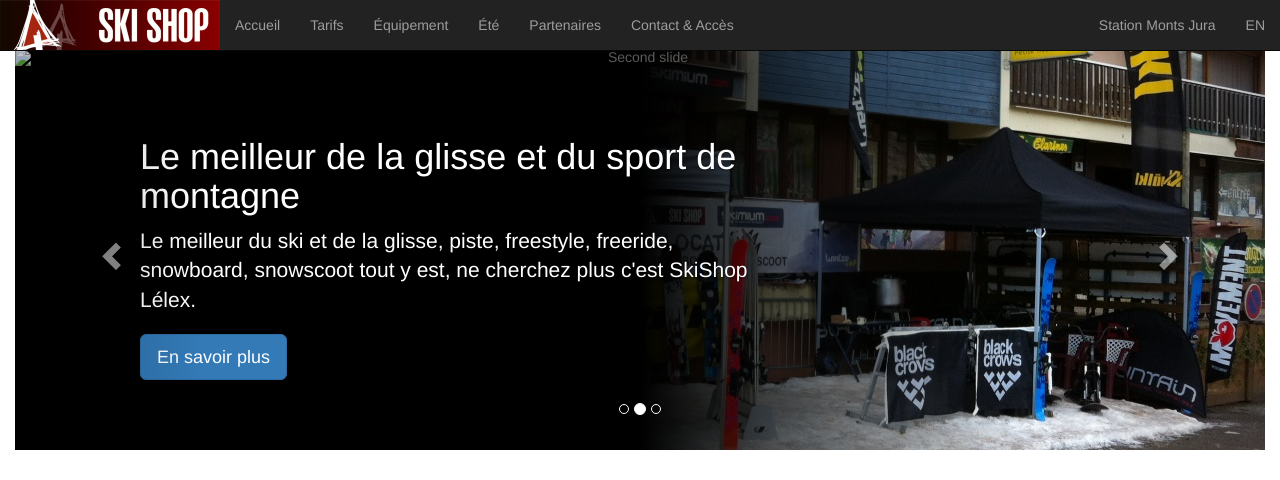
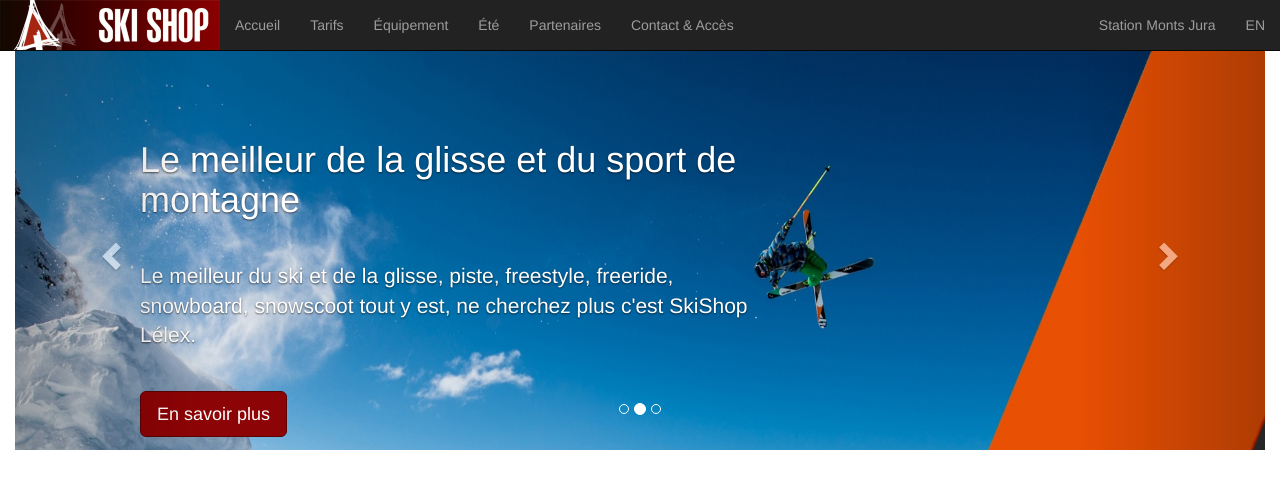
Before and after one commit to skishop/skishop.github.io, a Jekyll site: the page built from index.html, in a window 1280 px wide and 1400 px high. Shown: the top 480 px of the window. Built offline with Jekyll 4.4.1, drawn with Linux system fonts in a browser that asks for light colours; nearby versions of some CDN libraries; grey boxes are pictures that could not be loaded.

Commit message:
Finish first page layout

```diff
--- a/css/style.css
+++ b/css/style.css
@@ -9,7 +9,14 @@
   z-index: 10;
   text-align: left;
   left: 10%;
-  width: 50%; }
+  width: 50%;
+  bottom: inherit; }
+  .carousel-caption p.alone {
+    margin: 2em 0; }
+  .carousel-caption .link-p a {
+    color: white; }
+  .carousel-caption .link-p img {
+    float: right; }
 
 /* Declare heights because of positioning of img element */
 .carousel .item {
@@ -29,7 +36,7 @@
   /* IE10 */
   background-image: -o-linear-gradient(left, black, transparent), url("../images/shop-outside-1228x500.jpg");
   /* Opera 11.10+ */
-  background-image: linear-gradient(to right, black, black 50%, transparent 80%, transparent 100%), url("../images/shop-outside-1228x500.jpg");
+  background-image: linear-gradient(to right, black, black 40%, transparent 80%, transparent 100%), url("../images/shop-outside-1228x500.jpg");
   /* W3C */ }
 
 .carousel-inner > .item > img {
@@ -84,6 +91,14 @@
 /*--- End carousel.css ---*/
 /*--- Constants ---*/
 /*--- Overriding Bootstrap styles ---*/
+.btn-primary {
+  background-color: #8d0406;
+  border-color: #5b0304; }
+
+.btn-primary:hover {
+  background-color: #bf0508;
+  border-color: #8d0406; }
+
 /* Active nav item takes brand red as a background color. */
 .navbar-inverse .navbar-nav > .active > a,
 .navbar-inverse .navbar-nav > .active > a:hover,
--- a/index.html
+++ b/index.html
@@ -14,7 +14,6 @@
     </ol>
     <div class="carousel-inner">
         <div class="item active">
-            <!--<img data-src="holder.js/900x400/auto/#777:#7a7a7a/text:First slide" alt="First slide">-->
             <div class="container">
                 <div class="carousel-caption">
                     <h1>Skishop Lélex, location de matériel de ski au pied des pistes</h1>
@@ -31,11 +30,11 @@
             </div>
         </div>
         <div class="item">
-            <img data-src="holder.js/900x400/auto/#666:#6a6a6a/text:Second slide" alt="Second slide">
+            <img src="images/freeski-1815x500.jpg" alt="Photo freeski Voelkl">
             <div class="container">
                 <div class="carousel-caption">
                     <h1>Le meilleur de la glisse et du sport de montagne</h1>
-                    <p>
+                    <p class="alone">
                         Le meilleur du ski et de la glisse, piste, freestyle, freeride, snowboard, snowscoot tout y est, ne cherchez plus c'est SkiShop Lélex.
                     </p>
                     <p>
@@ -45,15 +44,15 @@
             </div>
         </div>
         <div class="item">
-            <img src="images/panorama-1594x400.jpg" alt="Third slide">
+            <img src="images/panorama-1594x400.jpg" alt="Photo du panorama de Lélex">
             <div class="container">
                 <div class="carousel-caption">
                     <h1>Skishop est partenaire Skimium.com</h1>
-                    <p>
-                        Plus simple, plus rapide, réservez votre matériel dès maintenant.
+                    <p class="alone link-p">
+                        <a href="{{site.skimium-url}}" title=""><img src="images/skimium.png" alt="Logo Skimium" />Plus simple, plus rapide, réservez votre matériel dès maintenant.</a>
                     </p>
                     <p>
-                        <a class="btn btn-lg btn-default" href="#featurette-skimium" role="button">En savoir plus</a><a class="btn btn-lg btn-primary" href="http://www.skimium.fr/store/ski-shop-lelex-167" role="button">Réservez dés maintenant sur Skimium.com</a>
+                        <a class="btn btn-lg btn-primary" href="#featurette-skimium" role="button">En savoir plus</a>
                     </p>
                 </div>
             </div>
@@ -70,6 +69,7 @@
 <section class="container marketing">
 
     <!-- Four columns of text below the carousel -->
+    <!--
     <div class="row">
         <div class="col-lg-2">
             <img class="img-circle" src="images/lelex.jpg" alt="Generic placeholder image">
@@ -82,7 +82,7 @@
         </div>
         <div class="col-lg-6">
             <div class="fb-like" data-href="https://www.facebook.com/pages/Skishop-L&#xe9;lex/141845349228708" data-width="60" data-layout="box_count" data-action="like" data-show-faces="true" data-share="true"></div>
-            <!--<div class="fb-activity" data-site="developers.facebook.com" data-action="likes, recommends" data-width="300" data-height="300" data-colorscheme="light" data-header="true"></div>-->
+            <div class="fb-activity" data-site="developers.facebook.com" data-action="likes, recommends" data-width="300" data-height="300" data-colorscheme="light" data-header="true"></div>
             <div class="fb-like-box"
             data-href="https://www.facebook.com/pages/Skishop-L&#xe9;lex/141845349228708"
             data-colorscheme="light"
@@ -92,16 +92,16 @@
             data-show-border="false"></div>
         </div>
     </div>
-
+-->
     <!-- START THE FEATURETTES -->
 
-    <hr class="featurette-divider">
+    <!--<hr class="featurette-divider">-->
 
     <div id="featurette-location" class="row featurette">
         <div class="col-md-7">
             <h2 class="featurette-heading">SkiShop Lélex, le magasin de sport de la station Monts Jura&nbsp;!</h2>
             <p class="lead">
-                Avec <strong>96,8% de satisfaction client</strong> (<a href="http://www.skimium.fr/store/ski-shop-lelex-167#shop-tab-satisfaction">données skimium.com</a>), Skishop vous accueille 7j/7 de 8h30 à 19h non stop, dans la bonne humeur et le professionalisme pour vous offrir une expérience de glisse toujours plus exceptionelle et avec toujours plus de services gratuits pour votre plus grand plaisir : gardiennage de materiel, retrait la veille au soir de votre premier jour de ski et parking juste devant le shop.
+                Avec <strong>96,8% de satisfaction client</strong> (<a href="{{site.skimium-url}}#shop-tab-satisfaction">données skimium.com</a>), Skishop vous accueille 7j/7 de 8h30 à 19h non stop, dans la bonne humeur et le professionalisme pour vous offrir une expérience de glisse toujours plus exceptionelle et avec toujours plus de services gratuits pour votre plus grand plaisir : gardiennage de materiel, retrait la veille au soir de votre premier jour de ski et parking juste devant le shop.
             </p>
         </div>
         <div class="col-md-5">
@@ -139,7 +139,7 @@
 
     <div id="featurette-skimium" class="row featurette">
         <div class="col-md-7">
-            <h2 class="featurette-heading">Réservez avec <a href="http://www.skimium.fr/store/ski-shop-lelex-167">Skimium.com</a></h2>
+            <h2 class="featurette-heading">Réservez avec <a href="{{site.skimium-url}}">Skimium.com</a></h2>
             <p class="lead">
                 Testez les nombreux avantages de la réservation en ligne avec notre partenaire Skimium.com :
             </p>
@@ -155,11 +155,11 @@
                 </li>
             </ul>
             <p>
-                <a href="http://www.skimium.fr/store/ski-shop-lelex-167" role="button">Réservez dés maintenant sur Skimium.com</a>
+                <a href="{{site.skimium-url}}" role="button">Réservez dés maintenant sur Skimium.com</a>
             </p>
         </div>
         <div class="col-md-5">
-            <img class="featurette-image img-responsive" src="images/skimium-window.png" alt="Capture du site Skimium.com">
+            <a href="{{site.skimium-url}}"><img class="featurette-image img-responsive" src="images/skimium-window.png" alt="Capture du site Skimium.com"></a>
         </div>
     </div>
 
```
Also changed, not shown: _sass/style.scss (+24 -3 lines), images/freeski-1815x500.jpg (added).
